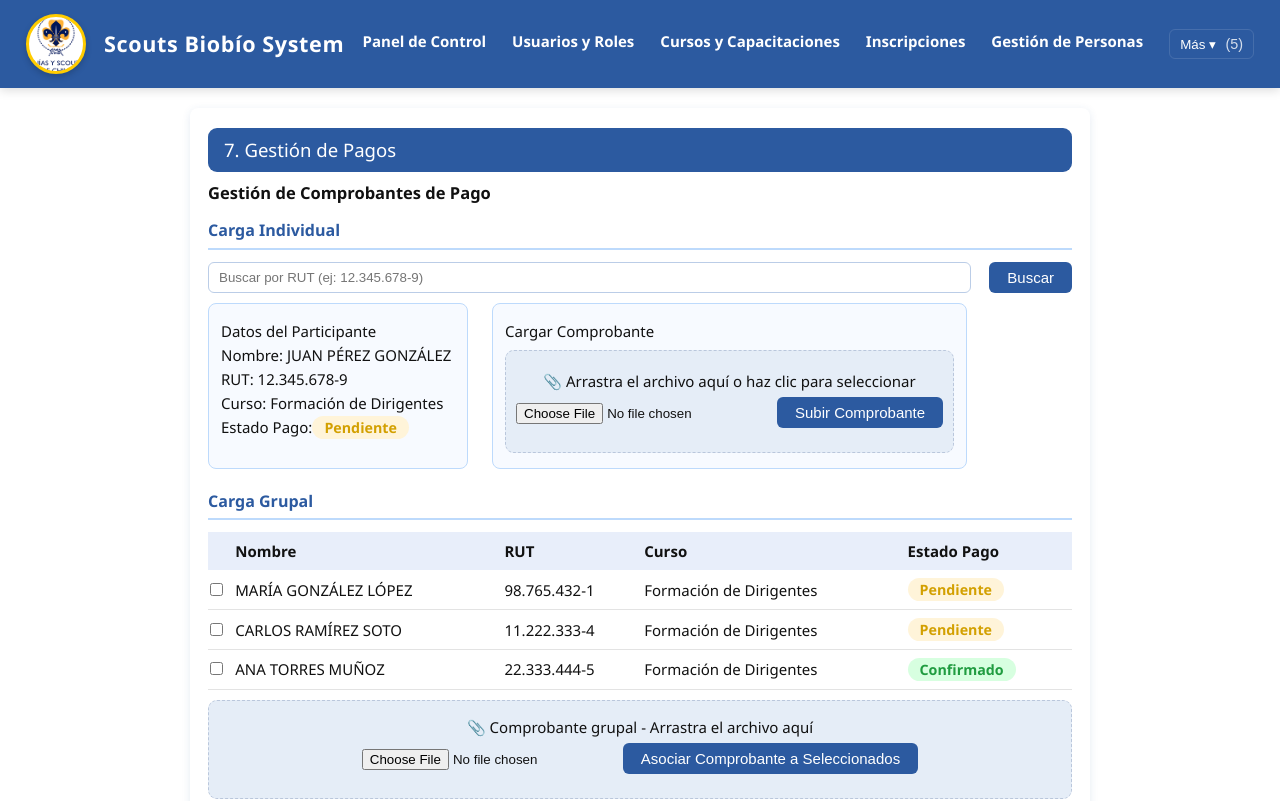
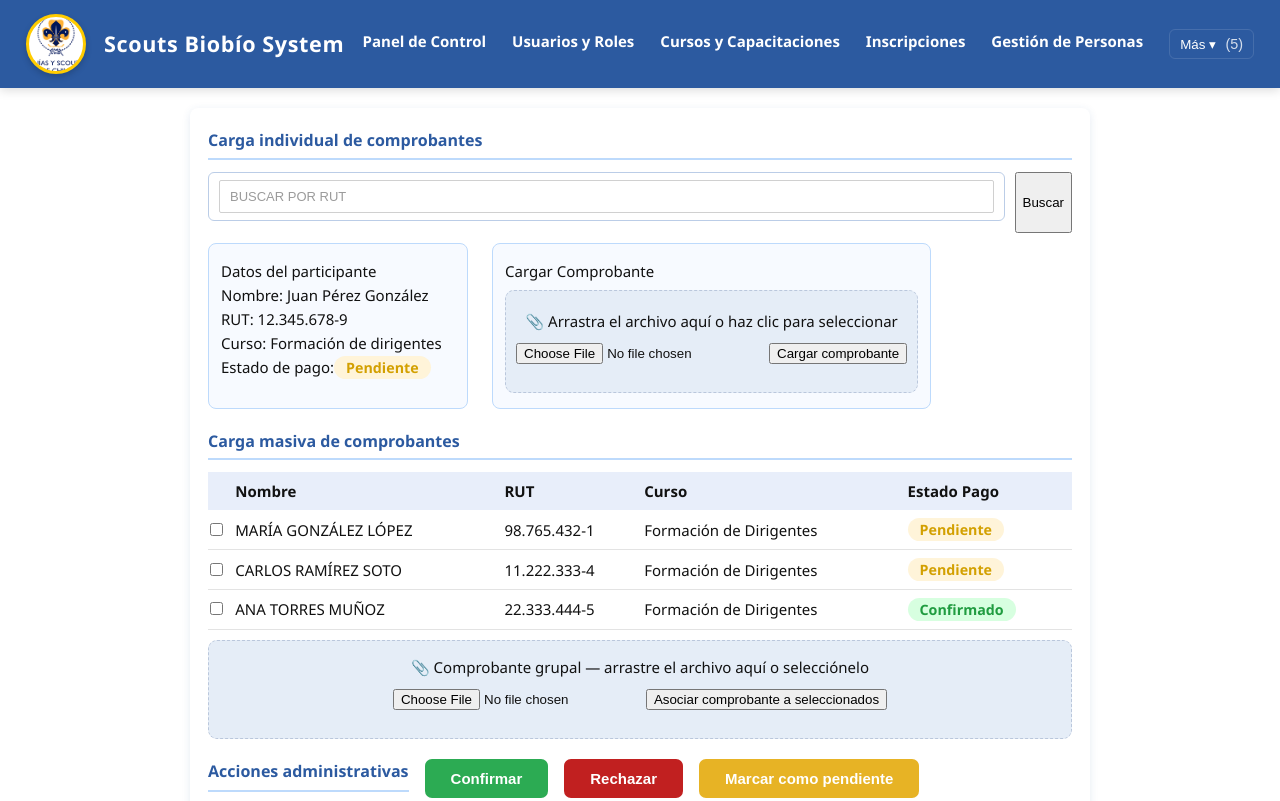
Before and after one commit to Inacap-Analistas-programador/IngSw-seccion2, a Vue app in the folder SistemScoutsClient/: page /pagos in a window 1280 px wide. Shown: the top 801 px of the page. Built offline with nearby package versions, Linux system fonts and the light colour scheme.

Commit message:
se le integraron los imports en el codigo

```diff
--- a/SistemScoutsClient/src/views/PagosView.vue
+++ b/SistemScoutsClient/src/views/PagosView.vue
@@ -18,32 +18,26 @@
   <div class="pagos-container">
     <!-- ENCABEZADO PRINCIPAL -->
     <div class="pagos-header">
-      <h2>7. Gestión de Pagos</h2>
-      <p>Gestión de Comprobantes de Pago</p>
     </div>
 
     <!-- SECCIÓN 1: CARGA INDIVIDUAL -->
     <section class="pagos-individual">
-      <h3>Carga Individual</h3>
+      <h3>Carga individual de comprobantes</h3>
 
-      <!-- Buscador por RUT -->
-      <div class="pagos-individual-row">
-        <input
-          type="text"
-          placeholder="Buscar por RUT (ej: 12.345.678-9)"
-          class="pagos-input"
-        />
-        <button class="btn-buscar">Buscar</button>
-      </div>
+        <!-- Buscador por RUT -->
+        <div class="pagos-individual-row">
+          <InputBase v-model="rutBusqueda" placeholder="Buscar por RUT" class="pagos-input" />
+          <BaseButton variant="primary" @click="buscarPorRut">Buscar</BaseButton>
+        </div>
 
       <!-- Resultado y carga de comprobante -->
       <div class="pagos-individual-content">
         <div class="pagos-datos-personales">
-          <strong>Datos del Participante</strong><br>
-          <span>Nombre:</span> JUAN PÉREZ GONZÁLEZ<br>
+          <strong>Datos del participante</strong><br>
+          <span>Nombre:</span> Juan Pérez González<br>
           <span>RUT:</span> 12.345.678-9<br>
-          <span>Curso:</span> Formación de Dirigentes<br>
-          <span>Estado Pago:</span>
+          <span>Curso:</span> Formación de dirigentes<br>
+          <span>Estado de pago:</span>
           <span class="badge-pendiente">Pendiente</span>
         </div>
 
@@ -53,7 +47,7 @@
           <div class="upload-box">
             <span>📎 Arrastra el archivo aquí o haz clic para seleccionar</span><br>
             <input type="file" id="fileIndividual" style="margin:10px 0;" />
-            <button class="btn-file">Subir Comprobante</button>
+            <BaseButton @click="cargarComprobanteIndividual">Cargar comprobante</BaseButton>
           </div>
         </div>
       </div>
@@ -61,9 +55,9 @@
 
     <!-- SECCIÓN 2: CARGA GRUPAL -->
     <section class="pagos-grupal">
-      <h3>Carga Grupal</h3>
+  <h3>Carga masiva de comprobantes</h3>
 
-      <!-- Tabla de participantes -->
+  <!-- Tabla de participantes -->
       <table>
         <thead>
           <tr>
@@ -101,19 +95,19 @@
 
       <!-- Subida de comprobante grupal -->
       <div class="upload-box-grupal">
-        <span>📎 Comprobante grupal - Arrastra el archivo aquí</span><br />
+        <span>📎 Comprobante grupal — arrastre el archivo aquí o selecciónelo</span><br />
         <input type="file" id="fileGrupal" style="margin:10px 0;" />
-        <button class="btn-file">Asociar Comprobante a Seleccionados</button>
+        <BaseButton @click="asociarComprobanteGrupal">Asociar comprobante a seleccionados</BaseButton>
       </div>
     </section>
 
     <!-- SECCIÓN 3: ACCIONES DE ADMINISTRADOR -->
     <section class="pagos-acciones">
-      <h3>Acciones de Pago</h3>
-      <button class="btn-confirmar">Confirmar Pagos</button>
-      <button class="btn-rechazar">Rechazar Pagos</button>
-      <button class="btn-pendiente">Marcar como Pendiente</button>
-      <button class="btn-exportar">Exportar Lista de Pagos</button>
+  <h3>Acciones administrativas</h3>
+  <BaseButton class="btn-confirmar" @click="confirmarSeleccion">Confirmar</BaseButton>
+  <BaseButton class="btn-rechazar" @click="rechazarSeleccion">Rechazar</BaseButton>
+  <BaseButton class="btn-pendiente" @click="marcarPendiente">Marcar como pendiente</BaseButton>
+  <BaseButton class="btn-exportar" @click="exportarLista">Exportar lista</BaseButton>
     </section>
   </div>
 </template>
@@ -293,3 +287,44 @@ h3 {
   filter: brightness(0.93);
 }
 </style>
+
+<script>
+import InputBase from '@/components/Reutilizables/InputBase.vue'
+import BaseButton from '@/components/Reutilizables/BaseButton.vue'
+
+export default {
+  name: 'PagosView',
+  components: { InputBase, BaseButton },
+  data() {
+    return {
+      rutBusqueda: '',
+    }
+  },
+  methods: {
+    buscarPorRut() {
+      // Implementar búsqueda real contra API cuando esté disponible
+      console.log('Buscar por RUT:', this.rutBusqueda)
+    },
+    cargarComprobanteIndividual() {
+      const input = document.getElementById('fileIndividual')
+      if (input && input.files && input.files.length) {
+        console.log('Archivo individual seleccionado:', input.files[0].name)
+      } else {
+        console.log('No hay archivo seleccionado para individual')
+      }
+    },
+    asociarComprobanteGrupal() {
+      const input = document.getElementById('fileGrupal')
+      if (input && input.files && input.files.length) {
+        console.log('Archivo grupal seleccionado:', input.files[0].name)
+      } else {
+        console.log('No hay archivo seleccionado para grupal')
+      }
+    },
+    confirmarSeleccion() { console.log('Confirmar seleccionados') },
+    rechazarSeleccion() { console.log('Rechazar seleccionados') },
+    marcarPendiente() { console.log('Marcar como pendiente') },
+    exportarLista() { console.log('Exportar lista de pagos') }
+  }
+}
+</script>
```
